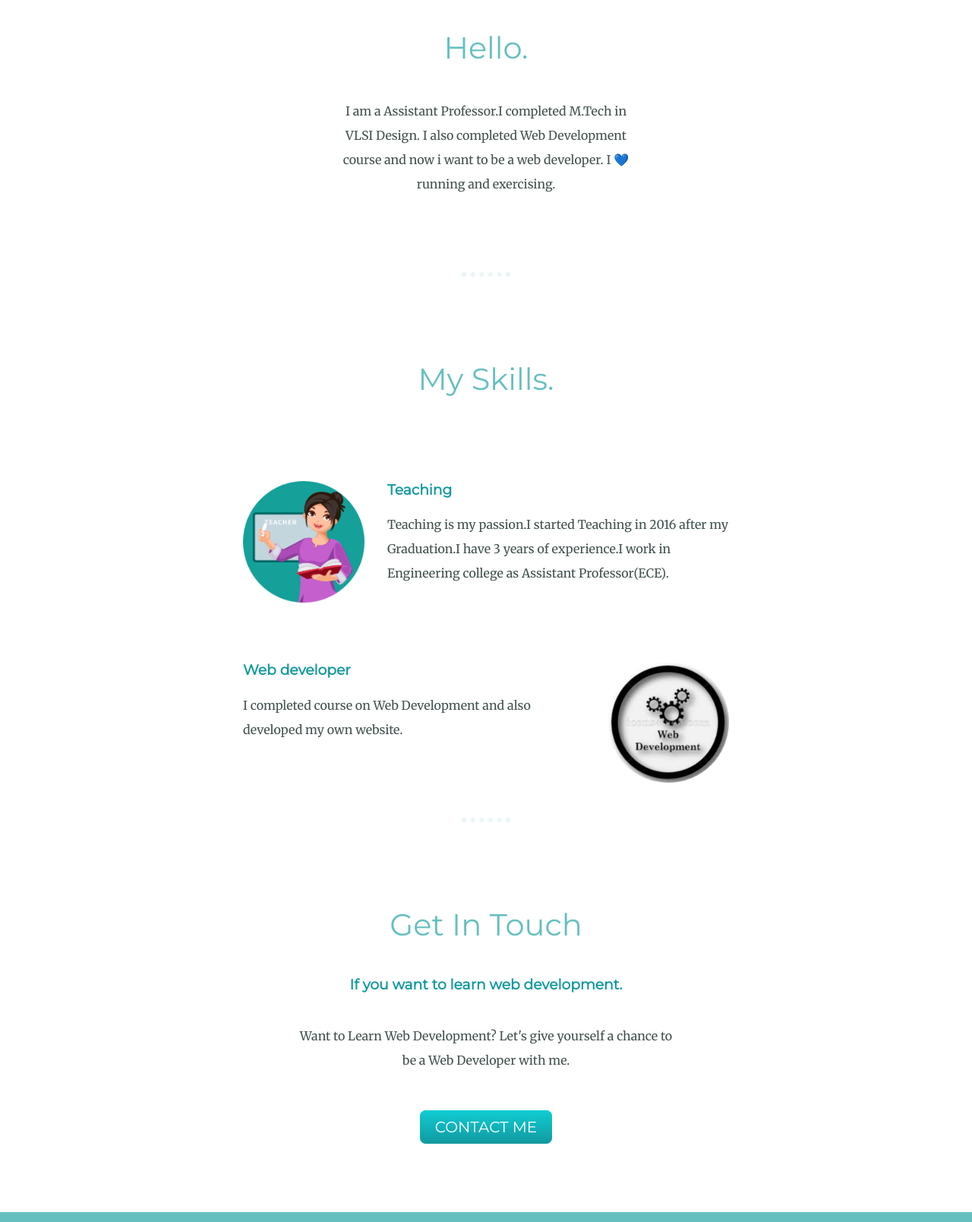
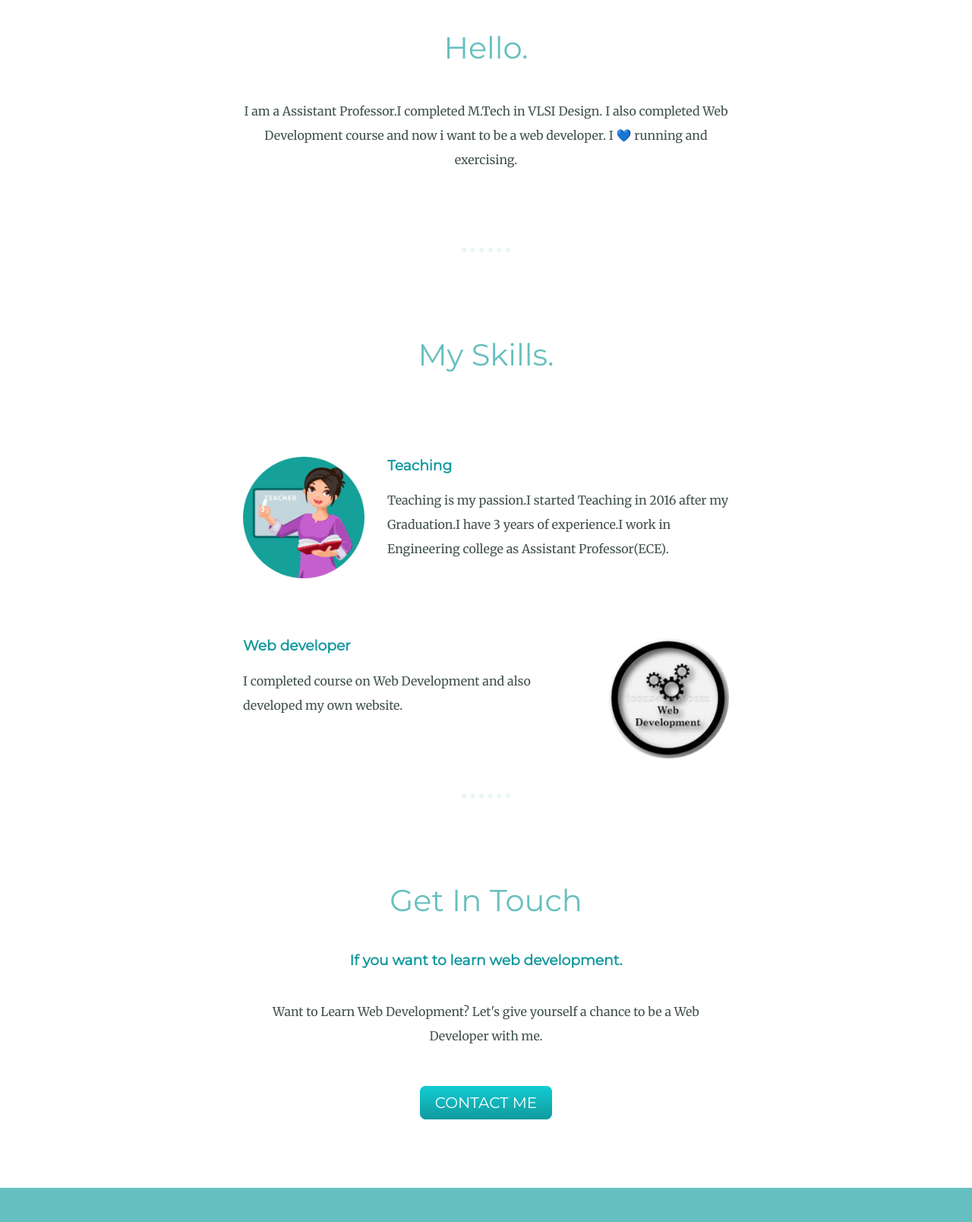
Before and after one commit to sanchitatongya/cv1, a plain HTML site: page index.html in a window 1280 px wide. Shown: the part 1120-2728 px from the top of the page at 76% size. Drawn offline with Linux system fonts and the light colour scheme.

Commit message:
Update styles.css

```diff
--- a/css/styles.css
+++ b/css/styles.css
@@ -50,7 +50,7 @@ hr {
   margin: 100px auto;
 }
 .profile-para1 {
-  width: 30%;
+  width: 50%;
   margin: auto;
 
 }
@@ -111,7 +111,7 @@ hr {
   padding: 20px 0;
 }
 .contact-message{
-  width: 40%;
+  width: 50%;
   margin: 40px auto 60px;
 }
 .btn {
```
